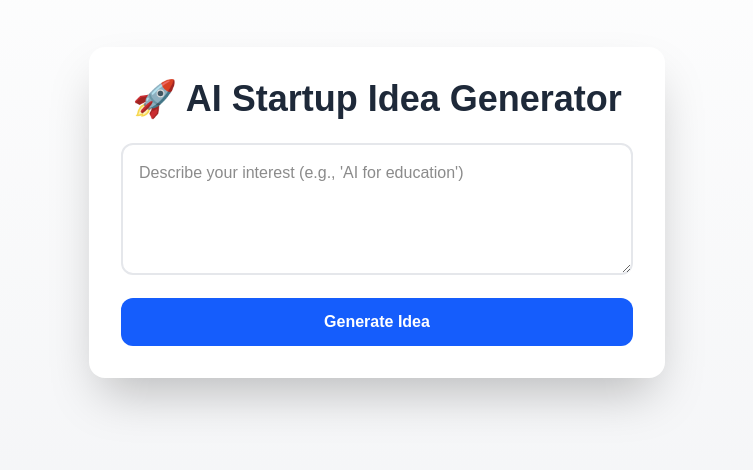
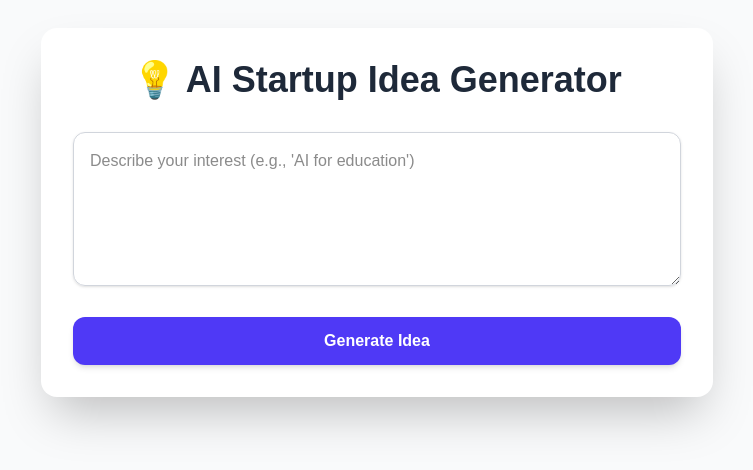
Before and after one commit to thedesigoat/ai-idea-generator, a Next.js app: page / in a window 1280 px wide. Shown: the part 188-658 px from the top of the page, without its empty margins (263-1016 px from the left). Built offline with nearby package versions, Linux system fonts and the light colour scheme.

Commit message:
Update UI with shadows and fix API config

```diff
--- a/src/app/page.tsx
+++ b/src/app/page.tsx
@@ -44,15 +44,15 @@ export default function Home() {
   }
 
   return (
-    <main className="min-h-screen bg-gradient-to-b from-white to-gray-100 flex flex-col items-center justify-center p-4">
-      <div className="bg-white shadow-2xl rounded-2xl p-8 max-w-xl w-full">
-        <h1 className="text-4xl font-extrabold text-center mb-6 text-gray-800">
-          🚀 AI Startup Idea Generator
+    <main className="min-h-screen flex flex-col items-center justify-center px-4 py-10 bg-gray-50">
+      <div className="bg-white shadow-2xl rounded-2xl p-8 w-full max-w-2xl">
+        <h1 className="text-4xl font-bold text-center mb-8 text-gray-800">
+          💡 AI Startup Idea Generator
         </h1>
 
         <textarea
-          className="w-full p-4 border-2 border-gray-200 rounded-xl mb-4 focus:outline-none focus:ring-2 focus:ring-blue-400"
-          rows={4}
+          className="w-full p-4 border border-gray-300 rounded-xl shadow-sm focus:ring-2 focus:ring-indigo-400 focus:outline-none transition mb-6"
+          rows={5}
           placeholder="Describe your interest (e.g., 'AI for education')"
           value={input}
           onChange={(e) => setInput(e.target.value)}
@@ -61,13 +61,13 @@ export default function Home() {
         <button
           onClick={generateIdea}
           disabled={loading}
-          className="w-full bg-blue-600 text-white font-semibold py-3 rounded-xl transition duration-200 hover:bg-blue-700 disabled:opacity-50"
+          className="w-full bg-indigo-600 hover:bg-indigo-700 text-white font-semibold py-3 rounded-xl shadow-md transition disabled:opacity-50"
         >
           {loading ? 'Generating...' : 'Generate Idea'}
         </button>
 
         {response && (
-          <div className="mt-6 bg-gray-50 border border-gray-200 p-4 rounded-xl shadow-sm whitespace-pre-line text-gray-800">
+          <div className="mt-8 p-5 bg-gray-100 border border-gray-200 rounded-xl shadow-inner whitespace-pre-line text-gray-800">
             {response}
           </div>
         )}
```
